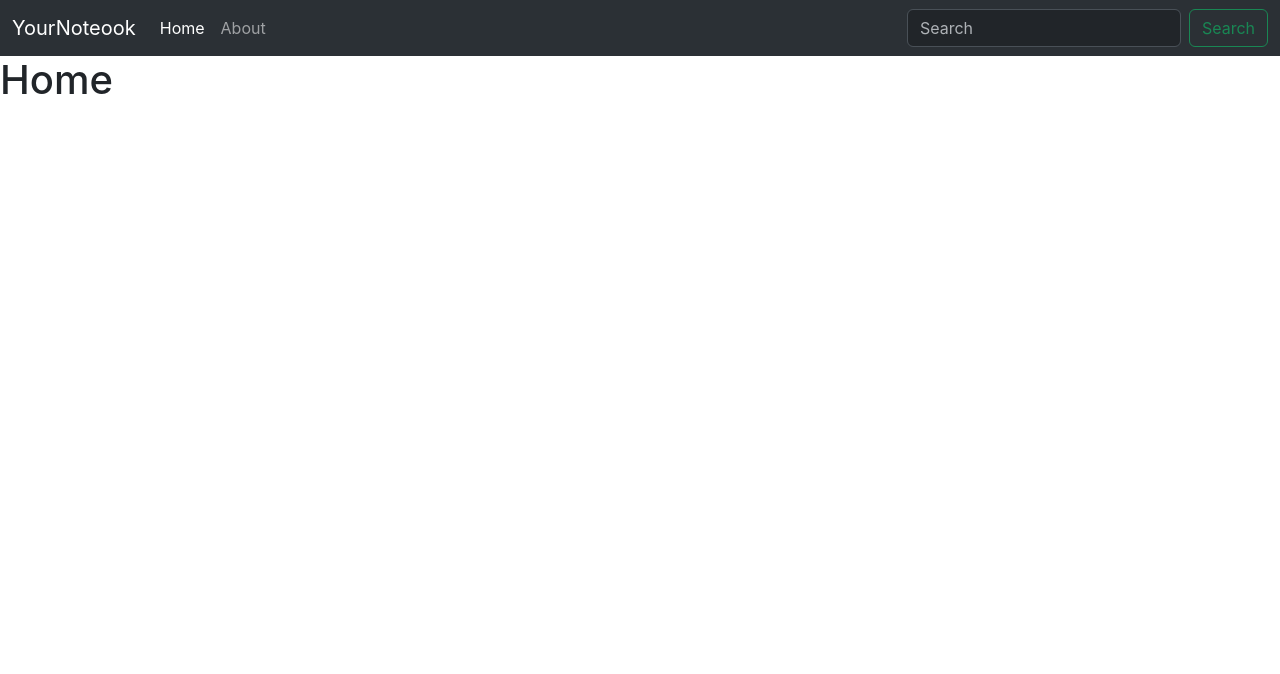
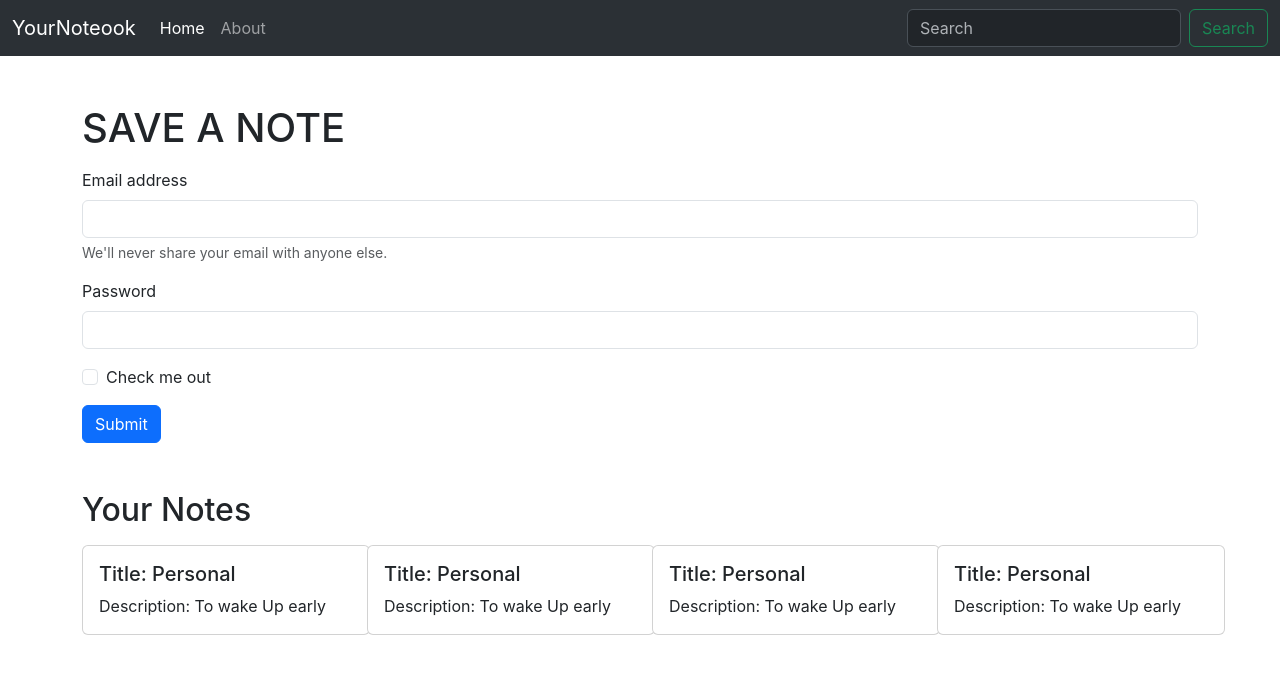
Before and after one commit to anurupkoli/note-book, a React (Create React App) app: page / in a window 1280 px wide. Shown: the top 674 px of the page. Built offline with nearby package versions, Linux system fonts and the light colour scheme.

Commit message:
Added NoteItems, Notes, updated Home component

```diff
--- a/src/Components/About.js
+++ b/src/Components/About.js
@@ -5,7 +5,7 @@
     let a = useContext(noteContext)
   return (
     <>
-        <h1>This is and I am {a.name} from  {a.class}</h1>
+        <h1>This is About Page</h1>
     </>
   )
 }
--- a/src/Components/Home.js
+++ b/src/Components/Home.js
@@ -1,9 +1,55 @@
 import React from "react";
+import Notes from "./Notes";
 
 export default function Home() {
   return (
     <>
-      <h1>Home</h1>
+      <div className="container ">
+        <h1 className="mt-5">SAVE A NOTE</h1>
+        <form className="my-3 ">
+          <div class="mb-3">
+            <label for="exampleInputEmail1" class="form-label">
+              Email address
+            </label>
+            <input
+              type="email"
+              class="form-control"
+              id="exampleInputEmail1"
+              aria-describedby="emailHelp"
+            />
+            <div id="emailHelp" class="form-text">
+              We'll never share your email with anyone else.
+            </div>
+          </div>
+          <div class="mb-3">
+            <label for="exampleInputPassword1" class="form-label">
+              Password
+            </label>
+            <input
+              type="password"
+              class="form-control"
+              id="exampleInputPassword1"
+            />
+          </div>
+          <div class="mb-3 form-check">
+            <input
+              type="checkbox"
+              class="form-check-input"
+              id="exampleCheck1"
+            />
+            <label class="form-check-label" for="exampleCheck1">
+              Check me out
+            </label>
+          </div>
+          <button type="submit" class="btn btn-primary">
+            Submit
+          </button>
+        </form>
+      </div>
+      <div className="container mt-5 ">
+        <h2>Your Notes</h2>
+        <Notes/>
+      </div>
     </>
   );
 }
--- a/src/Components/Navbar.js
+++ b/src/Components/Navbar.js
@@ -2,9 +2,10 @@
 import {NavLink} from "react-router-dom";
 
 export default function Navbar() {
+  // const location = useLocation();
   return (
     <>
-      <nav className="navbar navbar-expand-lg bg-body-tertiary" data-bs-theme="dark">
+      <nav className="navbar navbar-expand-lg bg-body-tertiary sticky-top" data-bs-theme="dark">
         <div className="container-fluid">
           <NavLink className="navbar-brand" to="/">
             YourNoteook
@@ -23,7 +24,7 @@
           <div className="collapse navbar-collapse" id="navbarSupportedContent">
             <ul className="navbar-nav me-auto mb-2 mb-lg-0">
               <li className="nav-item">
-                <NavLink className="nav-link active" aria-current="page" to="/">
+                <NavLink className="nav-link" aria-current="page" to="/">
                   Home
                 </NavLink>
               </li>
--- /dev/null
+++ b/src/Components/NoteItem.js
@@ -0,0 +1,17 @@
+import React from "react";
+
+export default function NoteItem(props) {
+  const { note } = props;
+  return (
+    <>
+      <div className="col-md-3">
+        <div className="card my-2" style={{ width: "18rem" }}>
+          <div className="card-body">
+            <h5 className="card-title">Title: {note.title}</h5>
+            <p className="card-text">Description: {note.description}</p>
+          </div>
+        </div>
+      </div>
+    </>
+  );
+}
--- /dev/null
+++ b/src/Components/Notes.js
@@ -0,0 +1,17 @@
+import React, { useContext } from "react";
+import noteContext from "../Context/notes/noteContext";
+import NoteItem from "./NoteItem";
+
+export default function Notes() {
+  const context = useContext(noteContext);
+  let { notes, setNotes } = context;
+  return (
+    <>
+      <div className="row my-2">
+      {notes.map((note)=>{
+        return <NoteItem note={note} />
+      })}
+      </div>
+    </>
+  );
+}
--- a/src/Context/notes/noteState.js
+++ b/src/Context/notes/noteState.js
@@ -1,14 +1,48 @@
 import NoteContext from "./noteContext";
-// import { useState } from "react";
+import { useState } from "react";
 
 const NoteState = (props)=>{
-    const state = {
-        "name": "Anurup",
-        "class": "5th Sem 'E'"
-    }
-
+    const initialState = [
+        {
+          "_id": "65104294317871362688588a",
+          "user": "650dd733cfa4393ff3642970",
+          "title": "Personal",
+          "description": "To wake Up early",
+          "tag": "Nothing",
+          "date": "2023-09-24T14:07:16.828Z",
+          "__v": 0
+        },
+        {
+          "_id": "65110a6d0ee9d8cfd8a6b576",
+          "user": "650dd733cfa4393ff3642970",
+          "title": "Personal",
+          "description": "To wake Up early",
+          "tag": "Nothing",
+          "date": "2023-09-25T04:19:57.714Z",
+          "__v": 0
+        },
+        {
+          "_id": "65110a6d0ee9d8cfd8a6b576",
+          "user": "650dd733cfa4393ff3642970",
+          "title": "Personal",
+          "description": "To wake Up early",
+          "tag": "Nothing",
+          "date": "2023-09-25T04:19:57.714Z",
+          "__v": 0
+        },
+        {
+          "_id": "65110a6d0ee9d8cfd8a6b576",
+          "user": "650dd733cfa4393ff3642970",
+          "title": "Personal",
+          "description": "To wake Up early",
+          "tag": "Nothing",
+          "date": "2023-09-25T04:19:57.714Z",
+          "__v": 0
+        },
+      ]
+    const [notes, setNotes] = useState(initialState);
     return(
-        <NoteContext.Provider value={state} >
+        <NoteContext.Provider value={{notes, setNotes}} >
             {props.children}
         </NoteContext.Provider>
     )
```
